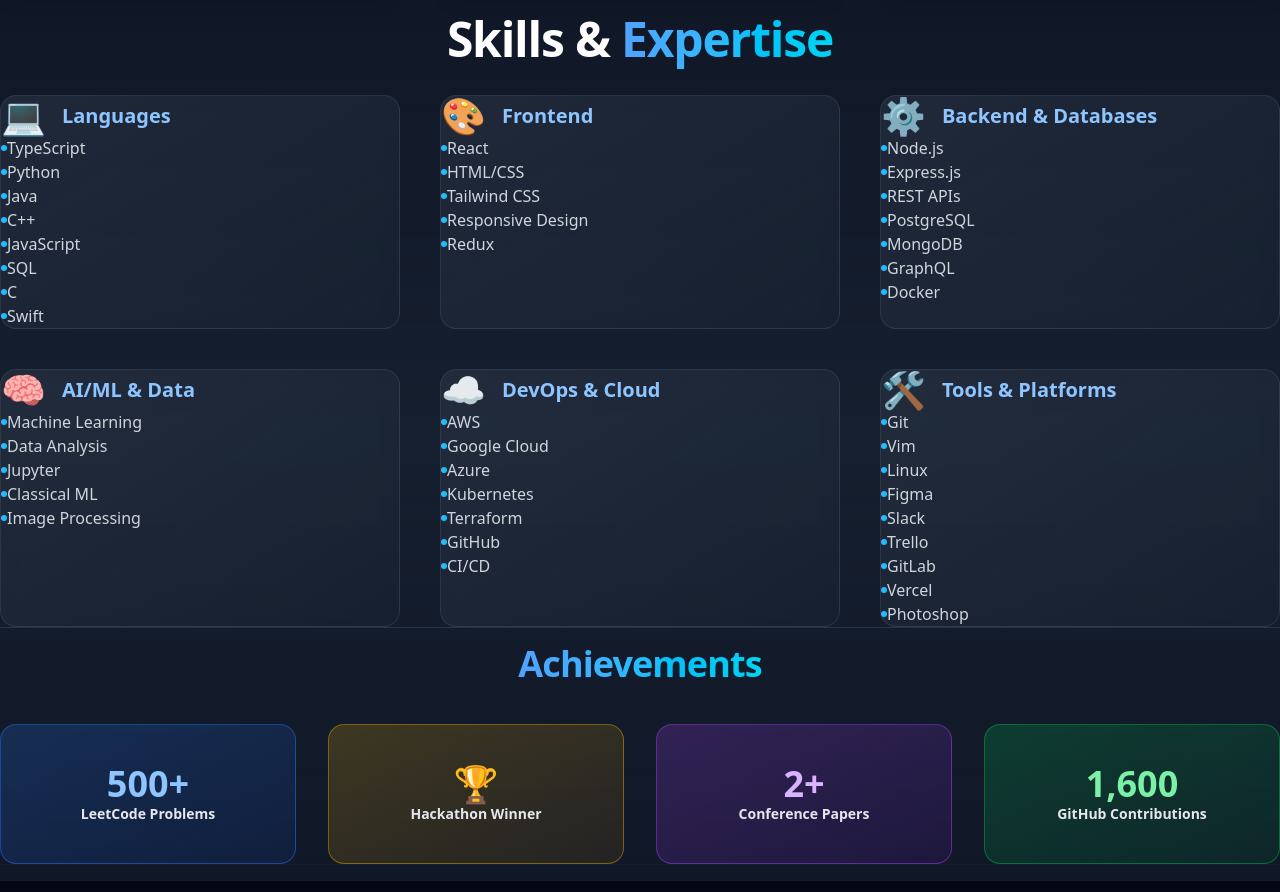
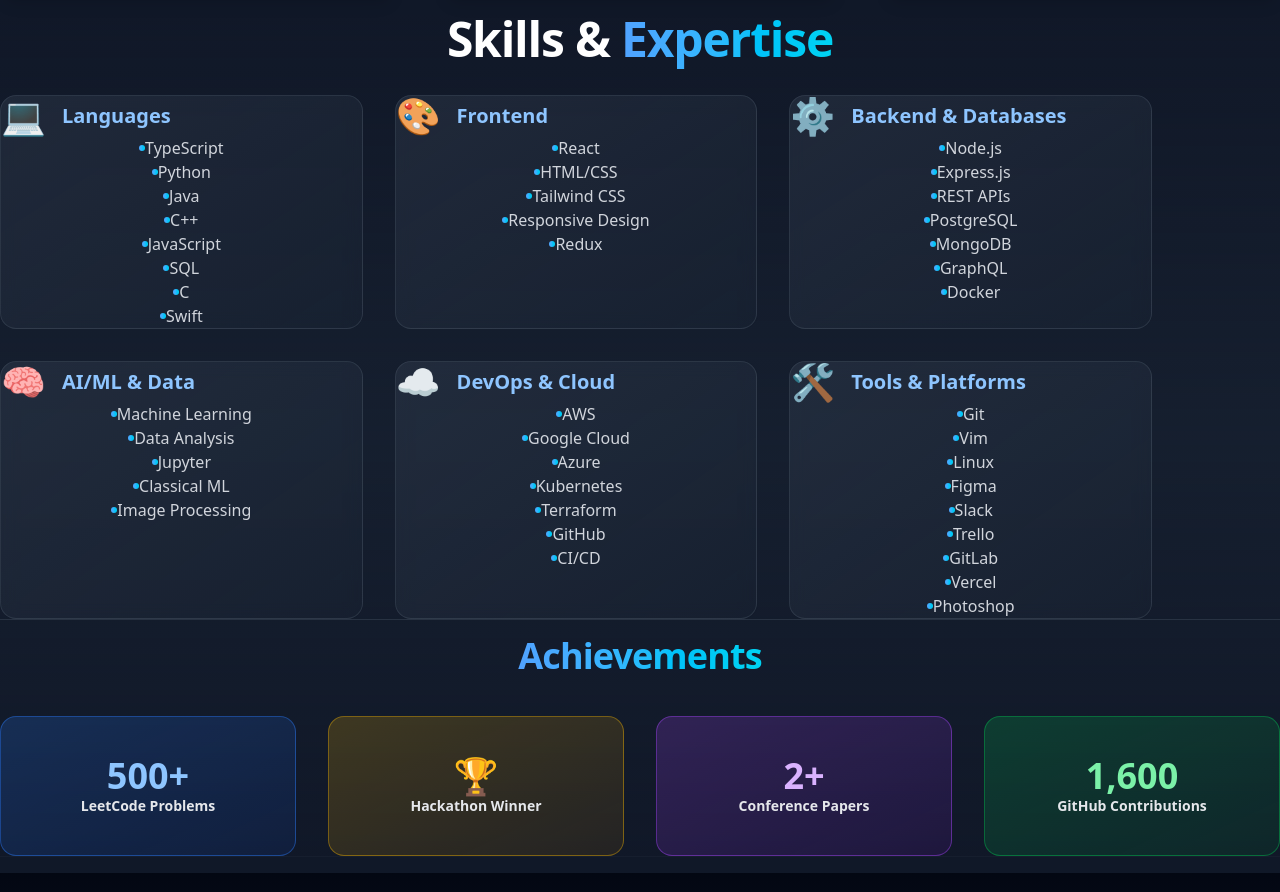
Before and after one commit to MalavyaRaval/malavyaraval.github.io, a React (Vite) app: page / in a window 1280 px wide. Shown: the part 1934-2826 px from the top of the page. Built offline with nearby package versions, Linux system fonts and the light colour scheme.

Commit message:
Center skills grid on page

```diff
--- a/src/Home.jsx
+++ b/src/Home.jsx
@@ -1,4 +1,5 @@
 import { useState } from "react";
+import { motion } from "framer-motion";
 
 export default function Home() {
   const [isMenuOpen, setIsMenuOpen] = useState(false);
@@ -440,10 +441,15 @@
           <div className="w-full" aria-hidden>
             <div className="mx-auto h-8"></div>
           </div>
-          <div className="grid grid-cols-1 sm:grid-cols-2 lg:grid-cols-3 gap-10 mt-4 w-full">
+          <div className="px-4 md:px-8">
+            <div className="grid grid-cols-1 sm:grid-cols-2 lg:grid-cols-3 gap-8 mt-4 max-w-6xl mx-auto">
               {skillCategories.map((category) => (
-              <div
+                <motion.div
                   key={category.category}
+                  initial={{ opacity: 0, y: 20 }}
+                  whileInView={{ opacity: 1, y: 0 }}
+                  viewport={{ once: true }}
+                  whileHover={{ scale: 1.02, rotate: 0 }}
                   className="group relative bg-gradient-to-br from-gray-700/40 to-gray-800/30 rounded-2xl p-8 border border-gray-600/40 hover:border-blue-500/60 transition-all duration-300 hover:shadow-lg hover:shadow-blue-500/20 backdrop-blur-sm hover:bg-gradient-to-br hover:from-gray-700/60 hover:to-gray-800/50"
                 >
                   <div className="absolute inset-0 opacity-0 group-hover:opacity-100 transition-opacity duration-500 pointer-events-none">
@@ -456,7 +462,7 @@
                       {category.category}
                     </h3>
                   </div>
-                <ul className="space-y-3 relative z-10 flex flex-col items-start pl-14">
+                  <ul className="space-y-3 relative z-10 flex flex-col items-center">
                     {category.skills.map((skill) => (
                       <li key={skill} className="text-gray-300 flex items-center text-base hover:text-gray-200 transition-colors duration-200">
                         <span className="w-1.5 h-1.5 bg-gradient-to-r from-blue-400 to-cyan-400 rounded-full mr-3 group-hover:scale-150 transition-transform duration-300"></span>
@@ -464,8 +470,9 @@
                       </li>
                     ))}
                   </ul>
+                </motion.div>
+              ))}
             </div>
-            ))}
           </div>
 
           {/* Achievements */}
```
Lines whose indentation alone changed are shown as unchanged.
